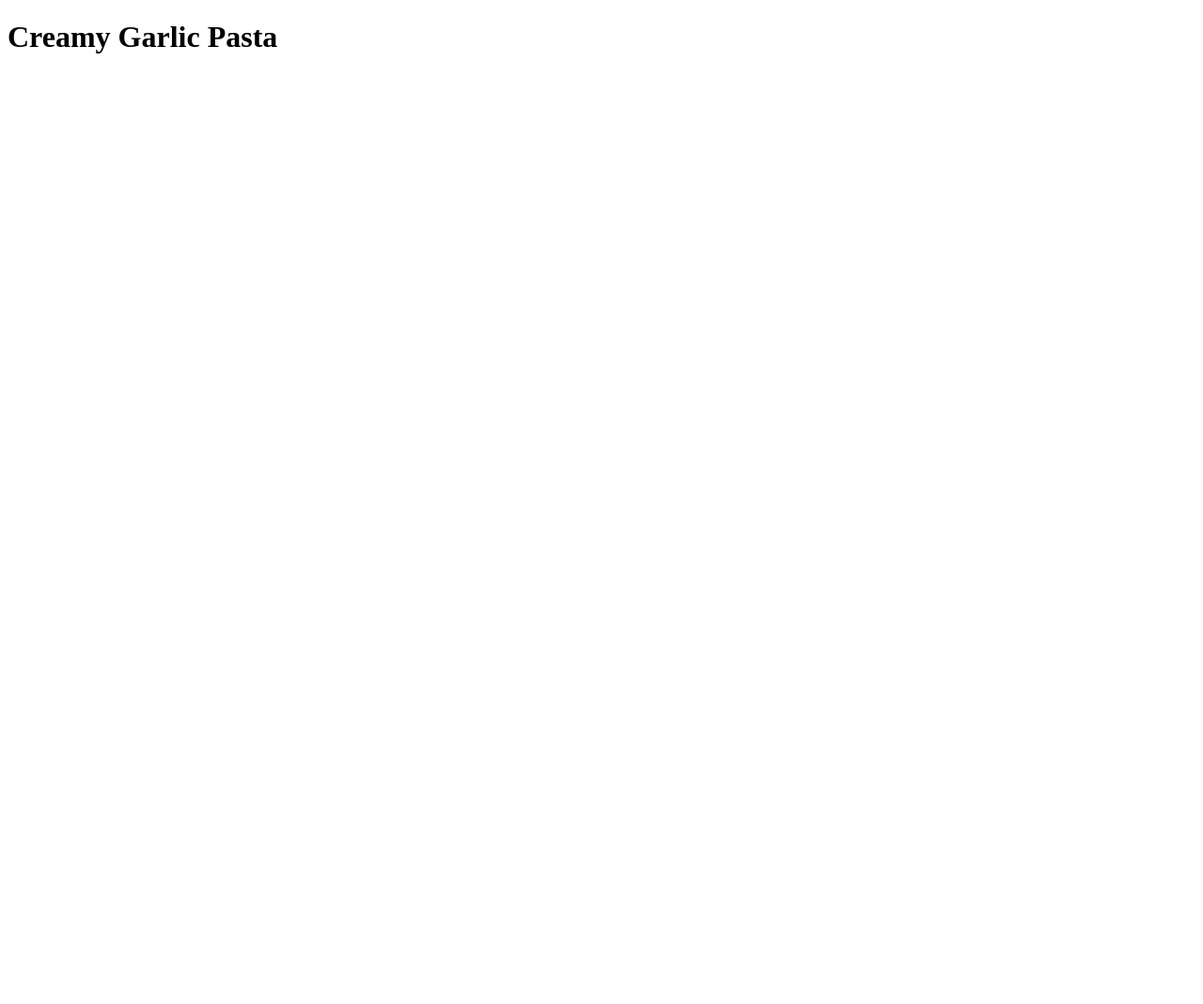
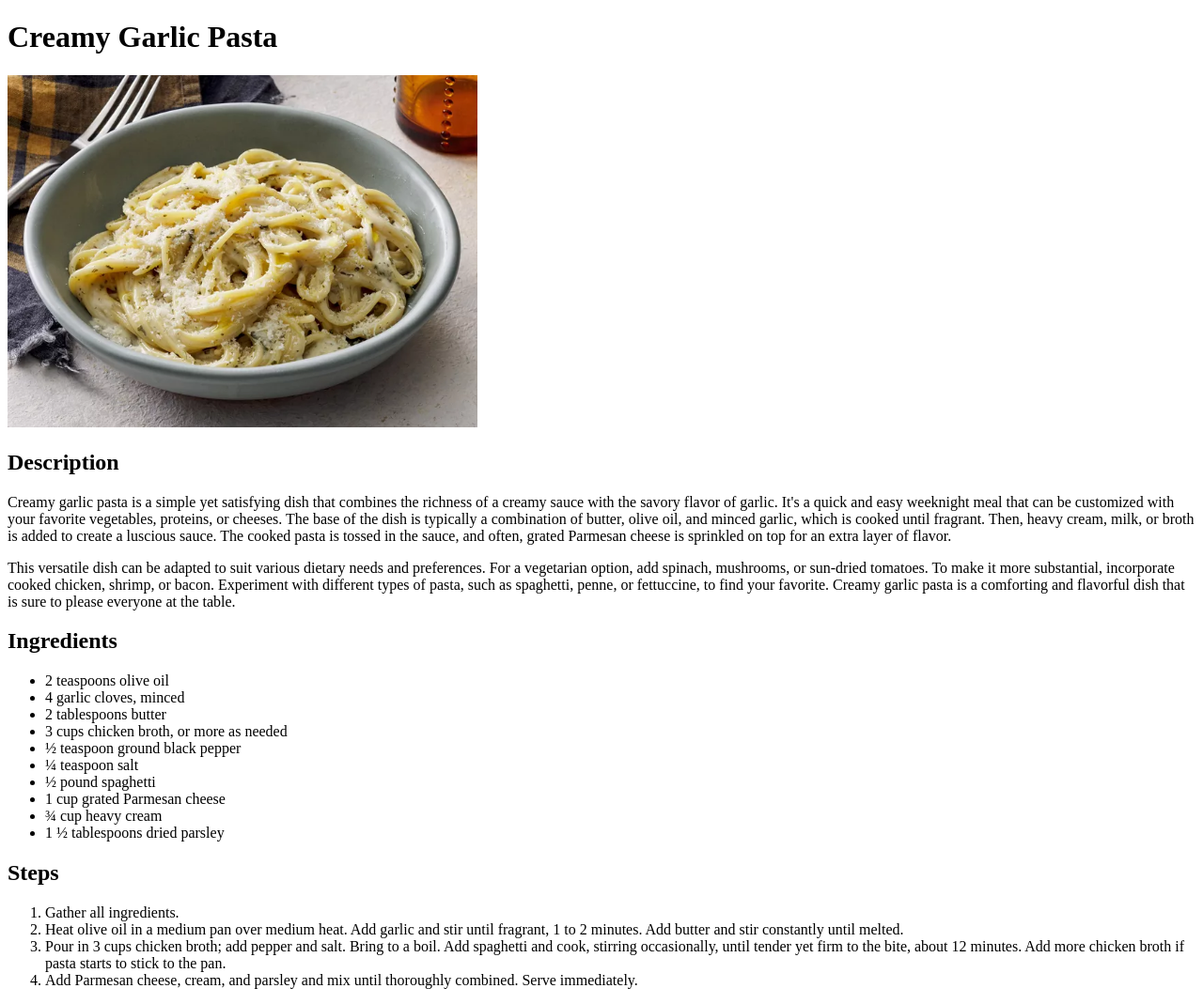
Before and after one commit to sk8rh8r7717/odin-recipes, a plain HTML site: page recipes/creamy-garlic-pasta.html in a window 1280 px wide. Shown: the whole page at 94% size. Before the commit the page ends 800 px from the top, so only its background shows below. Drawn offline with Linux system fonts and the light colour scheme.

Commit message:
Added recipe details to creamy-garlic-pasta.html
Added recipe picture, description, ingredients and instructions for cooking the recipe

```diff
--- a/recipes/creamy-garlic-pasta.html
+++ b/recipes/creamy-garlic-pasta.html
@@ -8,5 +8,32 @@
 
     <body>
         <h1>Creamy Garlic Pasta</h1>
+        <img src="../pictures/creamy-garlic-pasta.webp" width="500" alt="image of creamy garlic pasta">
+
+        <h2>Description</h2>
+        <p>Creamy garlic pasta is a simple yet satisfying dish that combines the richness of a creamy sauce with the savory flavor of garlic. It's a quick and easy weeknight meal that can be customized with your favorite vegetables, proteins, or cheeses. The base of the dish is typically a combination of butter, olive oil, and minced garlic, which is cooked until fragrant. Then, heavy cream, milk, or broth is added to create a luscious sauce. The cooked pasta is tossed in the sauce, and often, grated Parmesan cheese is sprinkled on top for an extra layer of flavor.</p>
+        <p>This versatile dish can be adapted to suit various dietary needs and preferences. For a vegetarian option, add spinach, mushrooms, or sun-dried tomatoes. To make it more substantial, incorporate cooked chicken, shrimp, or bacon. Experiment with different types of pasta, such as spaghetti, penne, or fettuccine, to find your favorite. Creamy garlic pasta is a comforting and flavorful dish that is sure to please everyone at the table.</p>
+
+        <h2>Ingredients</h2>
+        <ul>
+            <li>2 teaspoons olive oil</li>
+            <li>4 garlic cloves, minced</li>
+            <li>2 tablespoons butter</li>
+            <li>3 cups chicken broth, or more as needed</li>
+            <li>½ teaspoon ground black pepper</li>
+            <li>¼ teaspoon salt</li>
+            <li>½ pound spaghetti</li>
+            <li>1 cup grated Parmesan cheese</li>
+            <li>¾ cup heavy cream</li>
+            <li>1 ½ tablespoons dried parsley</li>
+        </ul>
+
+        <h2>Steps</h2>
+        <ol>
+            <li>Gather all ingredients.</li>
+            <li>Heat olive oil in a medium pan over medium heat. Add garlic and stir until fragrant, 1 to 2 minutes. Add butter and stir constantly until melted.</li>
+            <li>Pour in 3 cups chicken broth; add pepper and salt. Bring to a boil. Add spaghetti and cook, stirring occasionally, until tender yet firm to the bite, about 12 minutes. Add more chicken broth if pasta starts to stick to the pan.</li>
+            <li>Add Parmesan cheese, cream, and parsley and mix until thoroughly combined. Serve immediately.</li>
+        </ol>
     </body>
 </html>
```
Also changed, not shown: pictures/creamy-garlic-pasta.webp (added).
